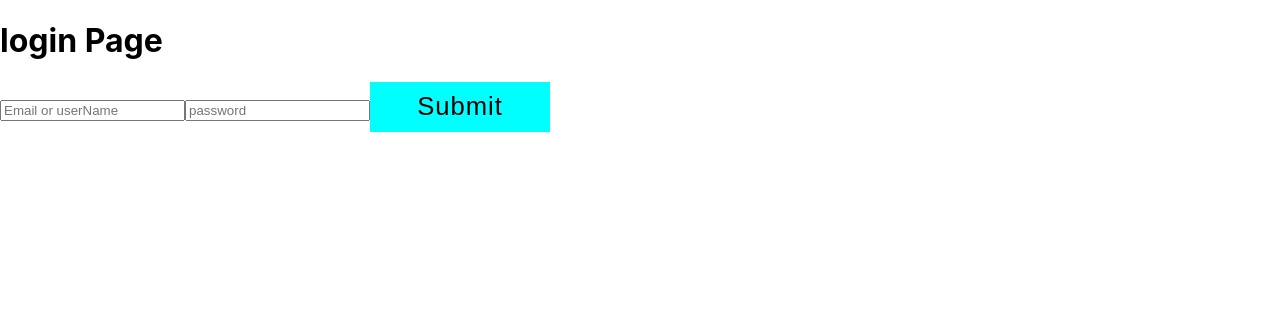
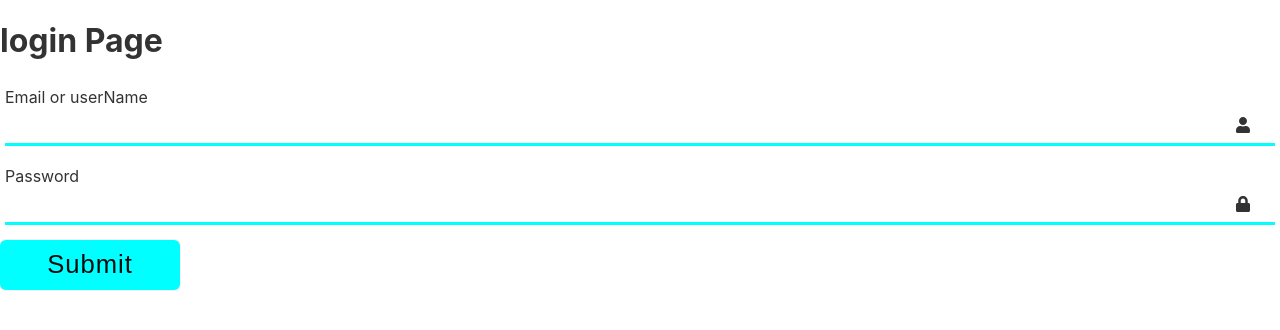
Before and after one commit to dr-cyberx/Amaze-View, a Next.js app in the folder client/: page /auth/Login in a window 1280 px wide. Shown: the top 330 px of the page. Built offline with nearby package versions, Linux system fonts and the light colour scheme.

Commit message:
adding some components

```diff
--- a/client/components/reusable/Button.module.scss
+++ b/client/components/reusable/Button.module.scss
@@ -1,6 +1,9 @@
 .btn{
    border: none;
-   background-color: #00ffff;
-   color: black;
+   background-color: var(--color-primary);
+   color: rgba(0, 0, 0, 0.959);
    letter-spacing: 1px;
+   box-shadow: rgba(0, 0, 0, 0.05) 0px 0px 0px 1px;
+   border-radius: 6px;
+   cursor: pointer;
 }
--- /dev/null
+++ b/client/components/reusable/TextField.module.scss
@@ -0,0 +1,28 @@
+.text_area {
+  display: flex;
+  flex-direction: column;
+  padding: 5px;
+  & label {
+    font-size: 1rem;
+    color: var(--color-primary-text);
+  }
+  & .input_container {
+    border-bottom: 3px solid var(--color-primary);
+    display: flex;
+    flex-direction: row;
+    justify-content: space-between;
+    align-items: center;
+    padding-right: 25px;
+    margin-bottom: 10px;
+    // border: 2px solid red;
+  }
+  & input {
+    border: none;
+    flex: 1;
+    padding-top: 8px;
+    padding-bottom: 2px;
+    outline: none;
+    font-size: 1.4rem;
+    color: var(--color-primary-text);
+  }
+}
--- a/client/components/reusable/TextField.tsx
+++ b/client/components/reusable/TextField.tsx
@@ -1,7 +1,64 @@
 import React from "react";
+import { FontAwesomeIcon } from "@fortawesome/react-fontawesome";
+import {
+  faEye,
+  faEyeSlash,
+  faUser,
+  faLock,
+} from "@fortawesome/free-solid-svg-icons";
 
-const TextField = () => {
-  return <div>text field</div>;
+import style from "./TextField.module.scss";
+
+interface ITextField {
+  label: string;
+  type: string;
+  onChange?: any;
+  value?: number | string | undefined;
+  name?: string;
+  length?: number;
+  Icon?: string;
+}
+
+const handleIcon = (Icon: string) => {
+  switch (Icon) {
+    case "eye":
+      return faEye;
+    case "hideEye":
+      return faEyeSlash;
+    case "user":
+      return faUser;
+    case "password":
+      return faLock;
+
+    default:
+      return faEye;
+  }
+};
+
+const TextField: React.FunctionComponent<ITextField> = ({
+  label,
+  type,
+  onChange,
+  value,
+  name,
+  length,
+  Icon,
+}): JSX.Element => {
+  return (
+    <div className={style.text_area}>
+      <label>{label}</label>
+      <div className={style.input_container}>
+        <input
+          type={type}
+          name={name}
+          onChange={onChange}
+          value={value}
+          maxLength={length}
+        />
+        {Icon ? <FontAwesomeIcon size="1x" icon={handleIcon(Icon)} /> : null}
+      </div>
+    </div>
+  );
 };
 
 export default TextField;
--- a/client/package.json
+++ b/client/package.json
@@ -9,6 +9,9 @@
   },
   "dependencies": {
     "@apollo/client": "^3.4.17",
+    "@fortawesome/fontawesome-svg-core": "^1.2.36",
+    "@fortawesome/free-solid-svg-icons": "^5.15.4",
+    "@fortawesome/react-fontawesome": "^0.1.16",
     "graphql": "^15.7.2",
     "next": "12.0.3",
     "react": "17.0.2",
--- a/client/pages/auth/Login.tsx
+++ b/client/pages/auth/Login.tsx
@@ -1,6 +1,7 @@
 import React, { useEffect, useState } from "react";
 import { gql, useMutation } from "@apollo/client";
 import router from "next/router";
+import TextField from "../../components/reusable/TextField";
 import Button from "../../components/reusable/Button";
 import AmazeLoader from "../../components/reusable/Loader";
 
@@ -93,17 +94,21 @@ const Login: React.FunctionComponent = (): JSX.Element => {
     <div>
       <h1>login Page</h1>
       <form onSubmit={handleSubmit}>
-        <input
-          placeholder="Email or userName"
+        <TextField
+          label="Email or userName"
           type="text"
+          Icon="user"
           name="email_userName"
           onChange={handleChange}
+          value={userLoginDetails.email_userName}
         />
-        <input
-          placeholder="password"
+        <TextField
+          label="Password"
           type="text"
           name="password"
           onChange={handleChange}
+          Icon="password"
+          value={userLoginDetails.password}
         />
         <Button type="submit" label="Submit" size="medium" />
       </form>
--- a/client/styles/globals.scss
+++ b/client/styles/globals.scss
@@ -1,5 +1,12 @@
+:root {
+  --color-primary: #00ffff;
+  --color-primary-text: #272727f1;
+  --color-additional: #ffce00;
+}
+
 html,
 body {
+  color: var(--color-primary-text);
   padding: 0;
   margin: 0;
   font-family: -apple-system, BlinkMacSystemFont, Segoe UI, Roboto, Oxygen,
--- a/package.json
+++ b/package.json
@@ -24,6 +24,8 @@
       "typescript": "^4.4.4"
    },
    "dependencies": {
+      "@fortawesome/free-solid-svg-icons": "^5.15.4",
+      "@fortawesome/react-fontawesome": "^0.1.16",
       "@types/bcrypt": "^5.0.0",
       "@types/jsonwebtoken": "^8.5.5",
       "@zeit/next-sass": "^1.0.1",
```
Also changed, not shown: 2 other files (tests, documents, lock files or other folders).
